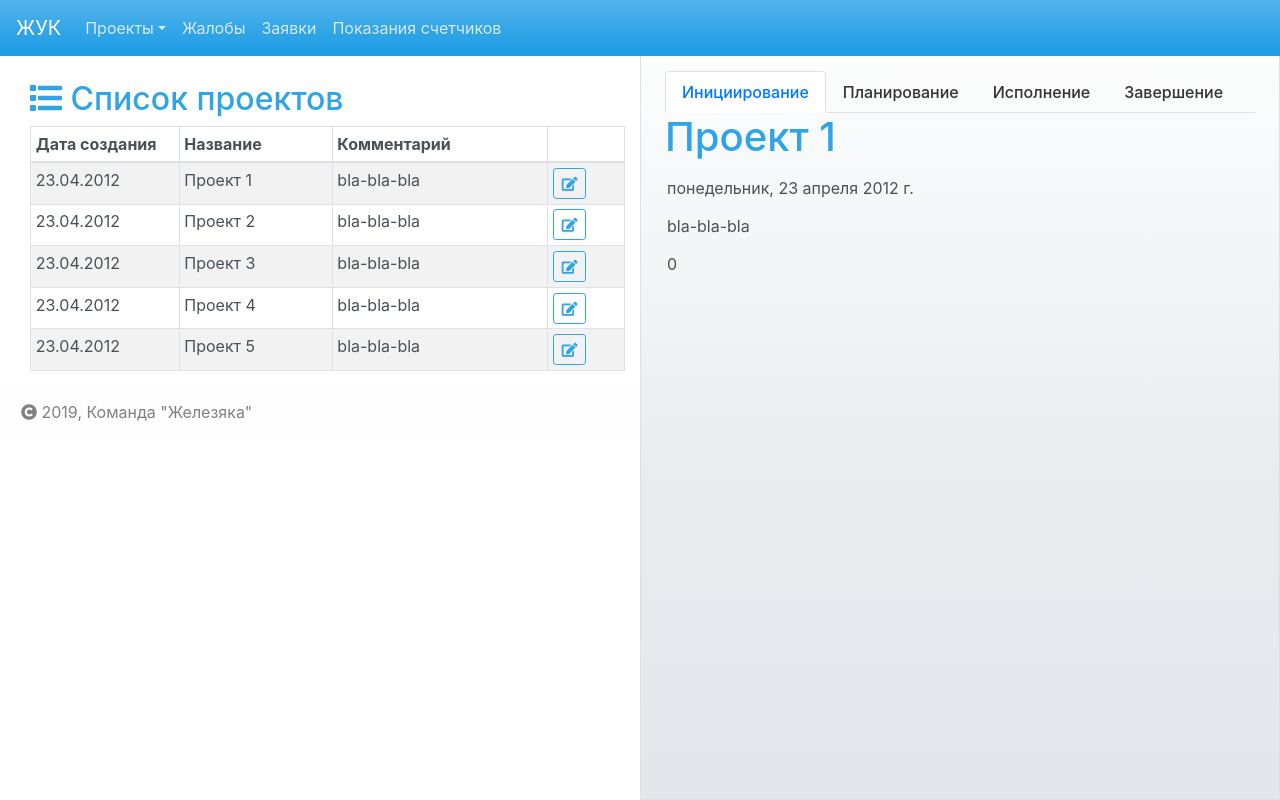
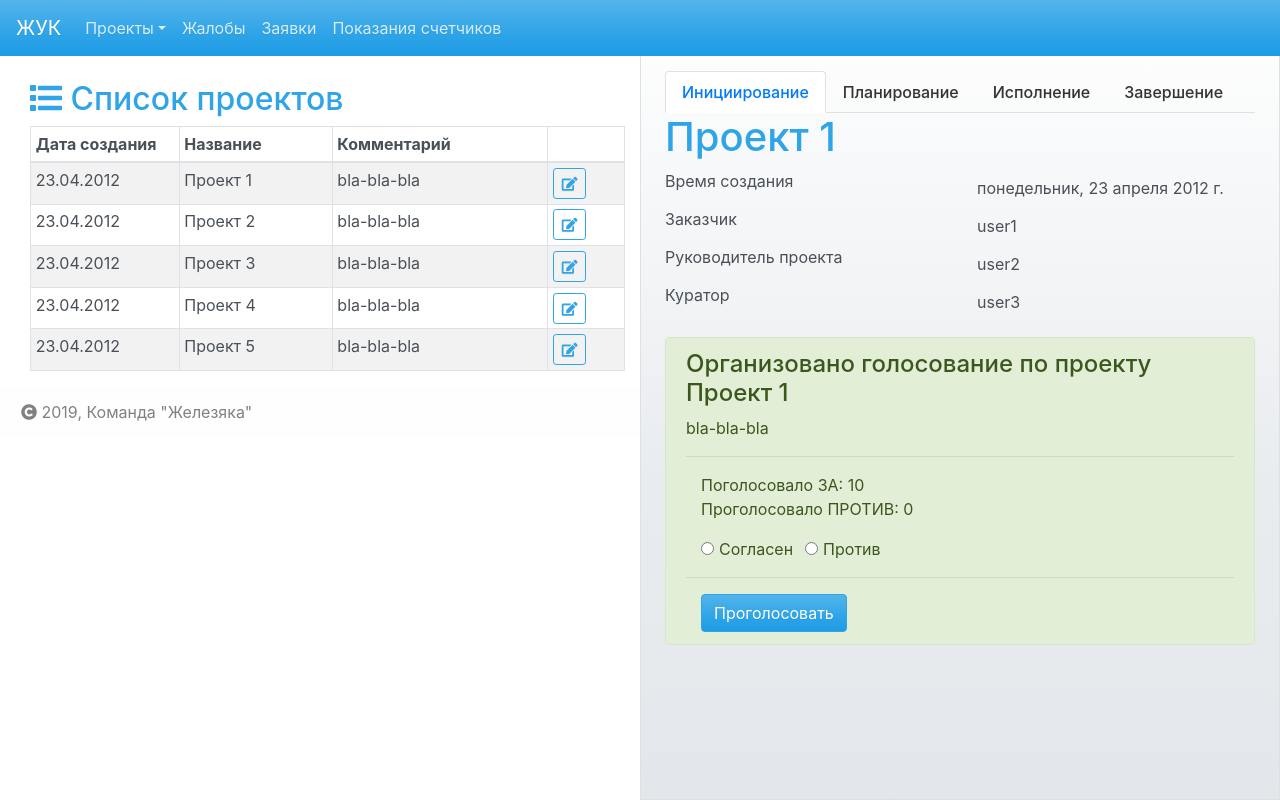
Before and after one commit to AlLevykin/leadersofdigital-ui, a React (Create React App) app: page / in a window 1280 px wide. Built offline with nearby package versions, Linux system fonts and the light colour scheme.

Commit message:
Добавление голосования

```diff
--- /dev/null
+++ b/src/components/containers/Poll.js
@@ -0,0 +1,11 @@
+import { connect } from 'react-redux'
+import PollCard from '../ui/PollCard'
+
+const Poll = connect(
+    state =>
+        ({
+            project: state.projects.filter(project => project.isCurrent === 1)[0]
+        })
+)(PollCard)
+
+export default Poll
--- /dev/null
+++ b/src/components/ui/PollCard.js
@@ -0,0 +1,45 @@
+import React, {Fragment} from 'react';
+import Alert from 'react-bootstrap/Alert'
+import Form from 'react-bootstrap/Form'
+import Col from 'react-bootstrap/Col'
+import Button from 'react-bootstrap/Button'
+
+const PollCard = ({project}) =>
+<Fragment>
+<Alert variant="success">
+  <Alert.Heading>Организовано голосование по проекту {project.title}</Alert.Heading>
+  <row>
+  <p>
+    {project.description}
+  </p>
+  </row>
+  <hr />
+  <row>
+    <p>
+      <Col>Поголосовало ЗА: {project.initiation.vote.for}</Col>
+      <Col>Проголосовало ПРОТИВ: {project.initiation.vote.against}</Col>
+     </p>
+  </row>
+
+
+  <p className="mb-0">
+    <Form>
+        <row>
+        <Col>
+        <Form.Check type="radio" aria-label="radio 1" inline label="Согласен" id="vote1" />
+        <Form.Check type="radio" aria-label="radio 2" inline label="Против" id="vote2"/>
+        </Col>
+        </row>
+        <hr />
+        <row>
+        <Col><Button variant="primary" >Проголосовать</Button></Col>
+        </row>
+    </Form>
+
+  </p>
+</Alert>
+
+
+</Fragment>
+
+export default PollCard
--- a/src/components/ui/ProjectInit.js
+++ b/src/components/ui/ProjectInit.js
@@ -1,37 +1,50 @@
 import React, {Fragment} from 'react';
 import Row from 'react-bootstrap/Row'
 import Col from 'react-bootstrap/Col'
-
 import Form from 'react-bootstrap/Form'
+import Poll from '../containers/Poll'
 
 
 const ProjectCard = ({project}) =>
 <Fragment>
 
-    <Row>
-    <Col>
         <div className="card-init">
         <h1>{project.title}</h1>
         <Form>
-            <row>
                <Form.Group>
                 <Form.Control plaintext readOnly hidden defaultValue={project.id} />
-                <Form.Control plaintext readOnly defaultValue={new Date(project.timestamp).toLocaleString('ru-RU', { weekday: 'long', year: 'numeric', month: 'long', day: 'numeric' })} />
-                <Form.Control plaintext readOnly defaultValue={project.description} />
-                <Form.Control plaintext readOnly defaultValue={project.initiation.vote.against} />
-               </Form.Group>
-            </row>
+                <Row>
+                    <Col><Form.Label >Время создания</Form.Label></Col>
+                    <Col><Form.Control plaintext readOnly defaultValue={new Date(project.timestamp).toLocaleString('ru-RU', { weekday: 'long', year: 'numeric', month: 'long', day: 'numeric' })} /></Col>
+                </Row>
+                <Row>
+                    <Col><Form.Label >Заказчик</Form.Label></Col>
+                    <Col><Form.Control plaintext readOnly defaultValue={project.initiation.stakeholders[0].name} /></Col>
+                </Row>
+                <Row>
+                    <Col><Form.Label >Руководитель проекта</Form.Label></Col>
+                    <Col><Form.Control plaintext readOnly defaultValue={project.initiation.stakeholders[1].name} /></Col>
+                </Row>
+                <Row>
+                    <Col><Form.Label >Куратор</Form.Label></Col>
+                    <Col><Form.Control plaintext readOnly defaultValue={project.initiation.stakeholders[2].name} /></Col>
+                </Row>
+                <Row>
+
+                </Row>
+                    </Form.Group>
+
+
 
         </Form>
+
+        <Poll />
         </div>
 
 
 
 
 
-    </Col>
-    </Row>
-
 
 </Fragment>
 
```
